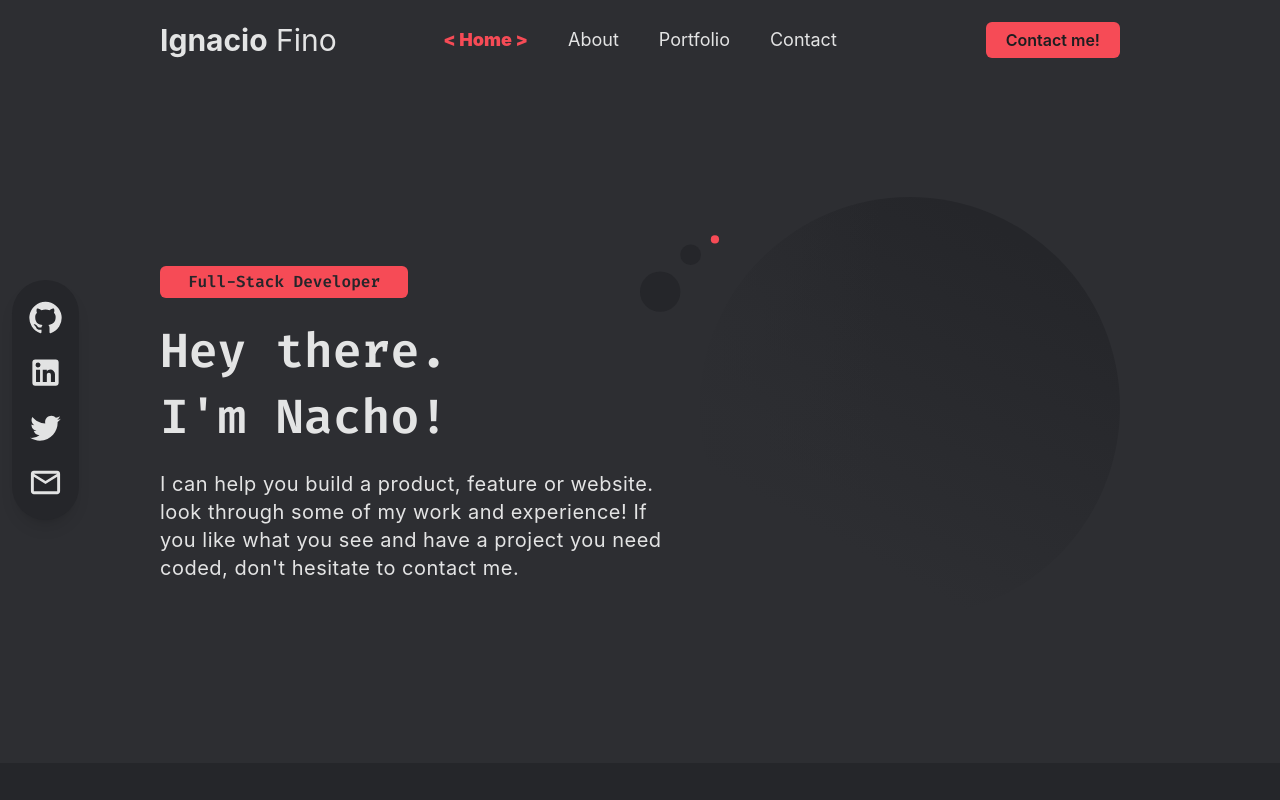
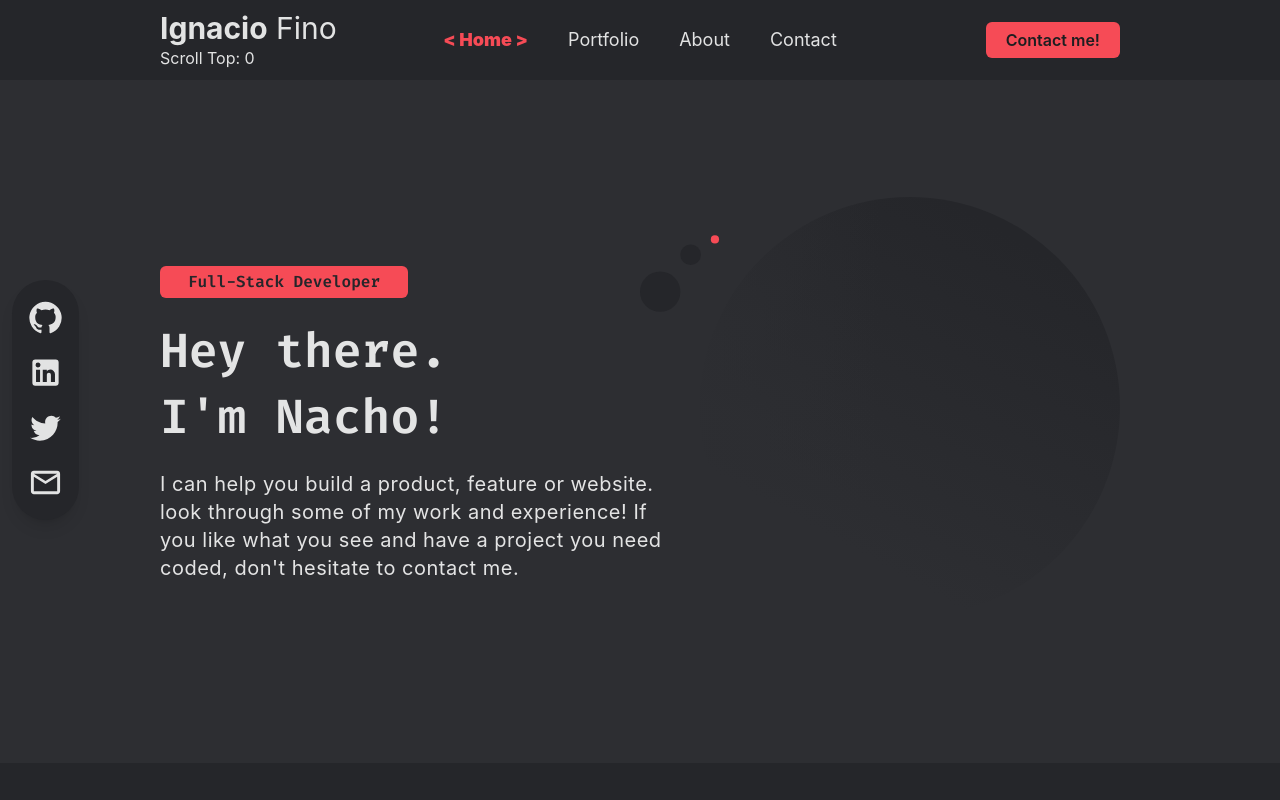
Before and after one commit to Alejuda/react-portfolio, a React (Vite) app: page / in a window 1280 px wide. Shown: the top 800 px of the page. Built offline with nearby package versions, Linux system fonts and the light colour scheme.

Commit message:
Add sticky position to navbar and add scroll events for the active links

```diff
--- a/src/components/Navbar.jsx
+++ b/src/components/Navbar.jsx
@@ -1,15 +1,33 @@
 import { HiMenu } from 'react-icons/hi';
+import { useState, useEffect } from 'react'
 
-const Navbar = ({sideMenu, setSideMenu }) => (
+const Navbar = ({sideMenu, setSideMenu }) => {
+  const [scrollTop, setScrollTop] = useState(0);
+
+  useEffect(() => {
+    const handleScroll = () => {
+      setScrollTop(window.scrollY);
+    };
+
+    window.addEventListener('scroll', handleScroll);
+
+    return () => {
+      window.removeEventListener('scroll', handleScroll);
+    };
+  }, [])
+
+  return (
+    <div className='sticky top-0 bg-gray_2 z-50'>
     <header className="flex justify-between nav-container w-9/12 max-w-screen-2xl m-auto items-center">
       <a className="flex-1 text-start" href="/">
         <h1 className="nav-logo text-3xl"><strong>Ignacio</strong> Fino</h1>
+        <h2>Scroll Top: {scrollTop}</h2>
       </a>
       <ul className="flex items-center gap-10 shrink-0 nav-list">
-      <li><a className="nav-link text-lg active-link" href="#home">Home</a></li>
-      <li><a className="nav-link text-lg" href="#about">About</a></li>
-      <li><a className="nav-link text-lg" href="#jobs">Portfolio</a></li>
-      <li><a className="nav-link text-lg" href="#contact">Contact</a></li>
+        <li><a className={(scrollTop >= 0 && scrollTop <= 673) ? "nav-link text-lg active-link" : "nav-link text-lg"} href="#home">Home</a></li>
+        <li><a className={(scrollTop > 673 && scrollTop <= 1402) ? "nav-link text-lg active-link" : "nav-link text-lg"} href="#jobs">Portfolio</a></li>
+        <li><a className={(scrollTop > 1402 && scrollTop <= 1970) ? "nav-link text-lg active-link" : "nav-link text-lg"} href="#about">About</a></li>
+        <li><a className={(scrollTop > 1970) ? "nav-link text-lg active-link" : "nav-link text-lg"} href="#contact">Contact</a></li>
       </ul>
       <div className="flex-1 flex justify-end text-2xl items-center red contact-nav-button">
         <a className="contact-button text-gray_3 bg-primaryRed rounded-md relative h-9" href="#contact">
@@ -20,6 +38,8 @@ const Navbar = ({sideMenu, setSideMenu }) => (
           <HiMenu className='text-3xl'/>
         </button>
     </header>
-);
+    </div>
+  )
+}
 
 export default Navbar;
--- a/src/index.css
+++ b/src/index.css
@@ -45,6 +45,10 @@
 
 .nav-container {
   height: 80px;
+}
+
+.nav-link{
+  transition: all 150ms;
 }
 
 .nav-link:hover {
```
Lines whose indentation alone changed are shown as unchanged.
